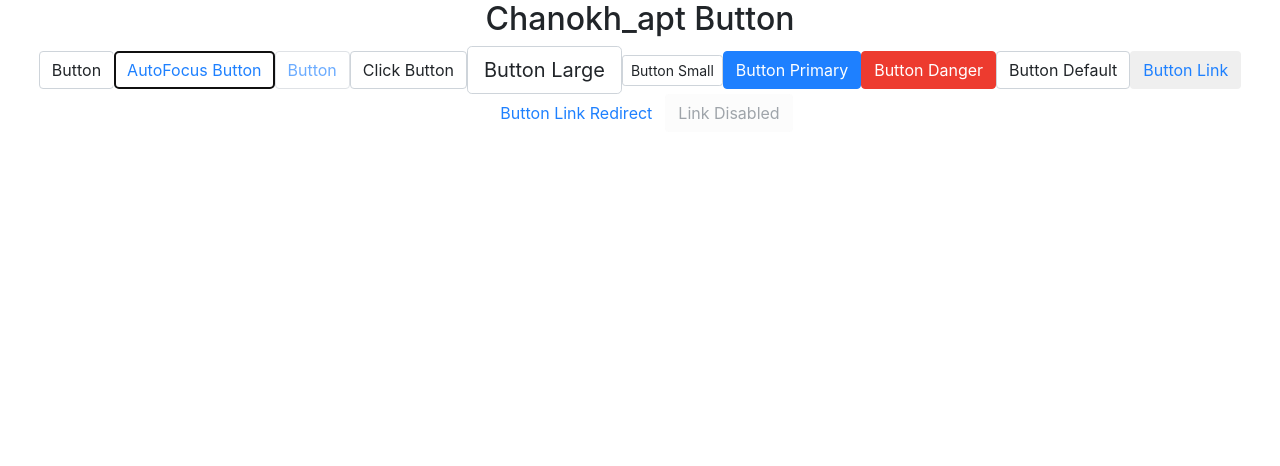
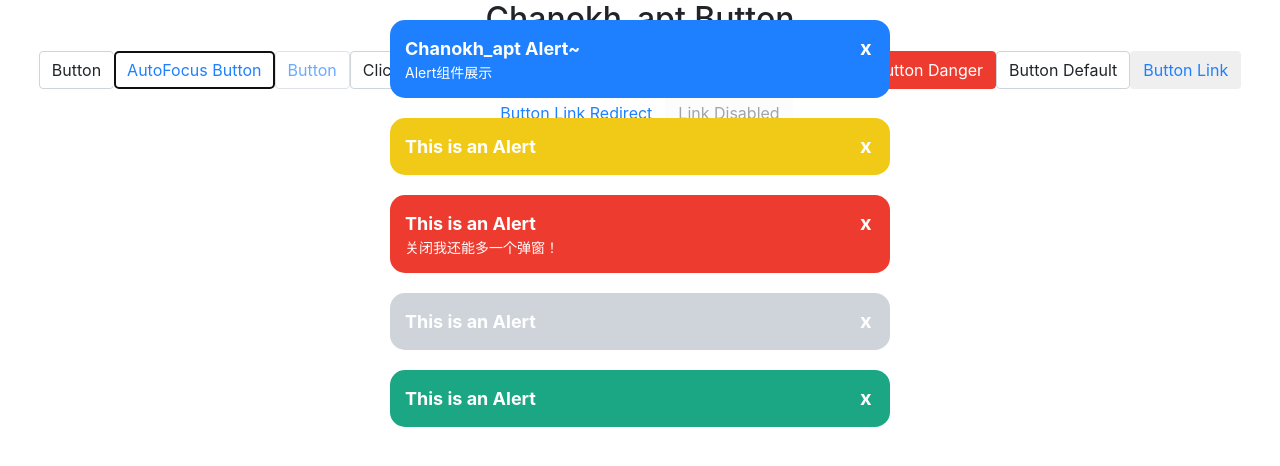
Before and after one commit to zhangchengsen/ChanokhComponents, a React (Create React App) app: page / in a window 1280 px wide. Shown: the top 466 px of the page. Built offline with nearby package versions, Linux system fonts and the light colour scheme.

Commit message:
纯手写Alert

```diff
--- a/package.json
+++ b/package.json
@@ -15,6 +15,7 @@
     "react": "^17.0.2",
     "react-dom": "^17.0.2",
     "react-scripts": "5.0.0",
+    "react-transition-group": "^4.4.2",
     "typescript": "^4.6.2",
     "web-vitals": "^2.1.4"
   },
@@ -41,5 +42,8 @@
       "last 1 firefox version",
       "last 1 safari version"
     ]
+  },
+  "devDependencies": {
+    "@types/react-transition-group": "^4.4.4"
   }
 }
--- a/src/App.tsx
+++ b/src/App.tsx
@@ -1,31 +1,45 @@
-import React,{useState} from 'react';
-import './App.css';
-import Button,{ButtonSize,ButtonType} from './components/button';
+import React, { useState } from "react";
+import "./App.css";
+import Alert, { AlertType } from "./components/Alert";
+import Button, { ButtonSize, ButtonType } from "./components/button";
 
 function App() {
-  const [show, setShow] = useState(true)
+  const [show, setShow] = useState(true);
   const changeShow = () => {
-    setShow(false)
-    setTimeout(()=>{
-      setShow(true)
-    },2000)
-  }
+    setShow(false);
+    setTimeout(() => {
+      setShow(true);
+    }, 2000);
+  };
   return (
     <div className="App">
+      <Alert title="Chanokh_apt Alert~">Alert组件展示</Alert>
+      <Alert type={AlertType.Info}></Alert>
+      <Alert
+        type={AlertType.Danger}
+        onClose={() => alert("我被关闭了")}
+        description="关闭我还能多一个弹窗！"
+      ></Alert>
+      <Alert type={AlertType.Default}></Alert>
+      <Alert type={AlertType.Success}></Alert>
+      <Alert duration={1000}></Alert>
       <h2>Chanokh_apt Button</h2>
       <Button>Button</Button>
       <Button autoFocus>AutoFocus Button</Button>
-      <Button disabled >Button</Button>
-      {show && <Button  onClick ={()=>changeShow()} >Click Button</Button>}
-
+      <Button disabled>Button</Button>
+      {show && <Button onClick={() => changeShow()}>Click Button</Button>}
       <Button size={ButtonSize.Large}>Button Large</Button>
       <Button size={ButtonSize.Small}>Button Small</Button>
       <Button btnType={ButtonType.Primary}>Button Primary</Button>
       <Button btnType={ButtonType.Danger}>Button Danger</Button>
       <Button btnType={ButtonType.Default}>Button Default</Button>
       <Button btnType={ButtonType.Link}>Button Link</Button>
-      <Button btnType={ButtonType.Link} href="http://wechatweb.ymtx.xyz">Button Link Redirect</Button>
-      <Button btnType={ButtonType.Link} disabled>Link Disabled</Button>
+      <Button btnType={ButtonType.Link} href="http://wechatweb.ymtx.xyz">
+        Button Link Redirect
+      </Button>
+      <Button btnType={ButtonType.Link} disabled>
+        Link Disabled
+      </Button>
     </div>
   );
 }
--- /dev/null
+++ b/src/components/Alert/index.tsx
@@ -0,0 +1,99 @@
+import React, { memo, useState, useEffect } from "react";
+import classNames from "classnames";
+import { createPortal } from "react-dom";
+import { CSSTransition } from "react-transition-group";
+export const enum AlertType {
+  Danger = "danger",
+  Primary = "primary",
+  Info = "info",
+  Success = "success",
+  Default = "default",
+}
+interface IAlert {
+  type?: string;
+  title?: string;
+  description?: string;
+  top?: string;
+  duration?: number;
+  onClose?: () => void;
+}
+type PAlert = IAlert & React.HTMLAttributes<HTMLElement>;
+const Alert: React.FC<PAlert> = memo((props) => {
+  const {
+    type,
+    title,
+    description,
+    className,
+    onClose,
+    top,
+    duration,
+    ...restProps
+  } = props;
+  const [show, setState] = useState(true);
+  let [target, setTarget] = useState<HTMLElement | null>(null);
+  const close = () => {
+    if (!duration) {
+      setState(false);
+    }
+    onClose!();
+  };
+  useEffect(() => {
+    if (duration) {
+      setTimeout(() => {
+        setState(false);
+      }, duration);
+    }
+  }, []);
+  const classes = classNames(className, {
+    [`Alert-${type}`]: type,
+  });
+  useEffect(() => {
+    let preTar = document.getElementById("alert_div");
+    if (!preTar) {
+      let popupMaskNode = document.createElement("div");
+      popupMaskNode.setAttribute("id", "alert_div");
+      popupMaskNode.setAttribute("class", "position-fixed top-0 left-center");
+      document.body.appendChild(popupMaskNode);
+    }
+
+    let tar = document.getElementById("alert_div");
+    setTarget(tar);
+  }, []);
+  return target ? (
+    createPortal(
+      <CSSTransition
+        timeout={500}
+        classNames="Alert"
+        unmountOnExit={true}
+        appear
+        in={show}
+      >
+        <div className="m-2 ">
+          <div className={classes} style={{ top }} {...restProps}>
+            <div className="title-wrap">
+              <div className="title">{title}</div>
+              <div className="close" onClick={() => close()}>
+                {duration ? "" : "x"}
+              </div>
+            </div>
+            <div className="description">
+              {description || restProps.children}
+            </div>
+          </div>
+        </div>
+      </CSSTransition>,
+      target
+    )
+  ) : (
+    <div></div>
+  );
+});
+Alert.defaultProps = {
+  title: "This is an Alert",
+  type: AlertType.Primary,
+  onClose: () => {
+    return;
+  },
+  top: "10%",
+};
+export default Alert;
--- a/src/css/_mixin.scss
+++ b/src/css/_mixin.scss
@@ -32,3 +32,41 @@
     border-color: $border;
   }
 }
+@mixin Alert-style($color, $bg-color) {
+  position: relative;
+  left: 50%;
+  transform: translateX(-50%);
+  width: 500px;
+  color: $color;
+  background-color: $bg-color;
+  position: relative;
+  padding: 15px;
+  border-radius: 15px;
+  text-align: left !important;
+  > .title-wrap {
+    display: flex;
+    align-items: center;
+    justify-content: space-between;
+    > .title {
+      font-size: 18px;
+      font-weight: 700;
+    }
+    > .close {
+      width: 15px;
+      height: 15px;
+      font-size: 20px;
+      line-height: 15px;
+      font-weight: 700;
+      cursor: pointer;
+    }
+  }
+
+  > .description {
+    width: 460px;
+    font-size: 14px;
+  }
+}
+@mixin left_center {
+  left: 50%;
+  transform: translateX(-50%);
+}
--- a/src/css/_style.scss
+++ b/src/css/_style.scss
@@ -1,3 +1,4 @@
+// 按钮
 .btn {
   position: relative;
   display: inline-block;
@@ -79,3 +80,59 @@
     pointer-events: none;
   }
 }
+// Alert
+.Alert-primary {
+  @include Alert-style($white, $primary);
+}
+.Alert-success {
+  @include Alert-style($white, $success);
+}
+.Alert-default {
+  @include Alert-style($white, $gray-400);
+}
+.Alert-danger {
+  @include Alert-style($white, $danger);
+}
+.Alert-info {
+  @include Alert-style($white, $info);
+}
+
+.m-2 {
+  margin: 20px;
+}
+.Alert-enter,
+.Alert-appear {
+  opacity: 0;
+}
+.Alert-enter-active,
+.Alert-appear-active {
+  opacity: 1;
+  transition: all 500ms;
+}
+.Alert-exit {
+  opacity: 1;
+}
+.Alert-exit-active {
+  opacity: 0;
+  transition: all 500ms;
+}
+
+// 其他
+.top-0 {
+  top: 0;
+}
+.left-0 {
+  left: 0;
+}
+.right-0 {
+  right: 0;
+}
+.bottom-0 {
+  bottom: 0;
+}
+.position-fixed {
+  position: fixed;
+}
+.left-center {
+  @include left_center(); //transition 居中
+}
```
Also changed, not shown: src/components/bar/index.tsx (deleted, +0 -11 lines), 2 other files (tests, documents, lock files or other folders).
